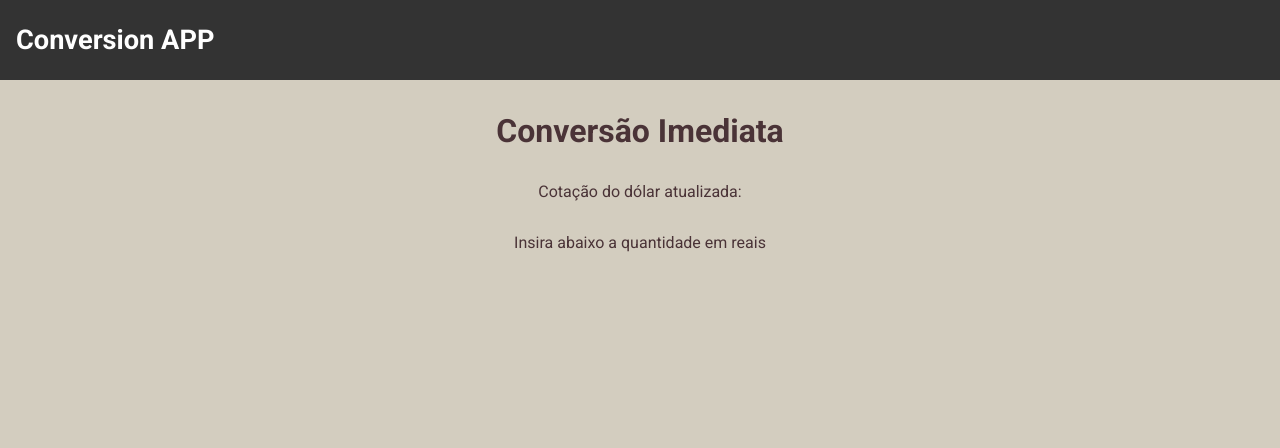
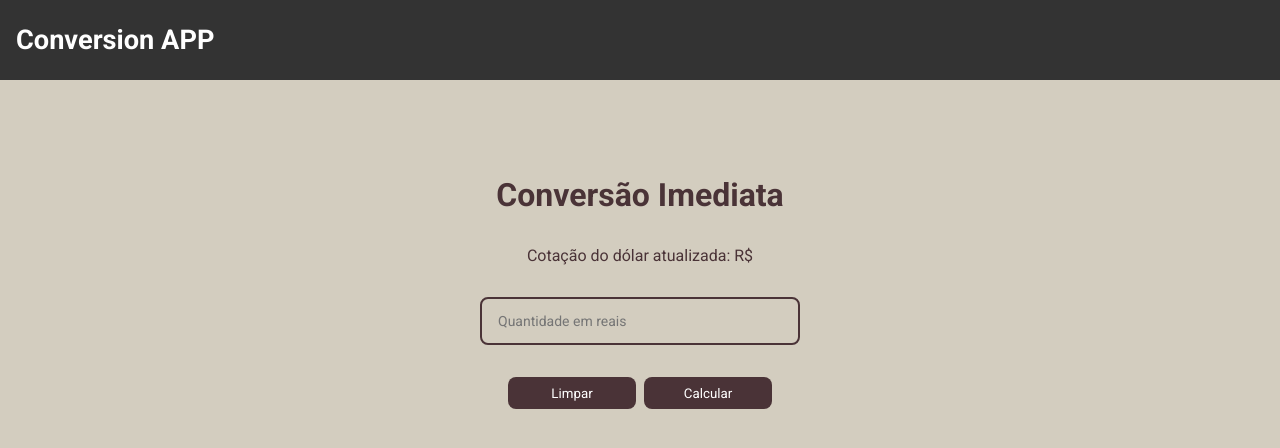
Before and after one commit to MariaEmiliaAlcantara/Conversion-App-Vue, a Vue app: page / in a window 1280 px wide. Shown: the top 448 px of the page. Built offline with nearby package versions, Linux system fonts and the light colour scheme; no server answers.

Commit message:
conversion component

```diff
--- a/src/components/Conversion.vue
+++ b/src/components/Conversion.vue
@@ -1,8 +1,26 @@
 <template>
   <main class="wrapper">
     <h3>Conversão Imediata</h3>
-    <p>Cotação do dólar atualizada: {{ conversion.ask }}</p>
-    <p>Insira abaixo a quantidade em reais</p>
+    <p>Cotação do dólar atualizada: R${{ conversion.ask }}</p>
+
+    <label>
+      <input
+        type="number"
+        placeholder="Quantidade em reais"
+        v-model="totalReais"
+        v-on:input="handleInputChange"
+      />
+    </label>
+
+    <div class="container-buttons">
+      <button v-on:click="handleCleanInput">Limpar</button>
+      <button v-on:click="handleCalculate">Calcular</button>
+    </div>
+
+    <p v-if="showParagraph">
+      Com R${{ totalReais.toFixed(2).replace(".", ",") }} é possível comprar
+      USD{{ totalDolars.toFixed(2).replace(".", ",") }}
+    </p>
   </main>
 </template>
 
@@ -13,7 +31,10 @@ export default {
   name: "Conversion-Vue",
   data() {
     return {
+      totalReais: "",
+      totalDolars: 0,
       conversion: {},
+      showParagraph: false,
     };
   },
   methods: {
@@ -23,19 +44,33 @@ export default {
       );
       this.conversion = response.data.USDBRL;
     },
+    handleCleanInput() {
+      this.showParagraph = false;
+      this.totalReais = "";
+    },
+    handleCalculate() {
+      this.showParagraph = true;
+      this.totalDolars = this.totalReais / this.conversion.ask;
+    },
+    handleInputChange() {
+      this.showParagraph = false;
+    },
   },
   beforeMount() {
     this.getConversion();
   },
+  watch: {},
 };
 </script>
 
 <style scoped>
 .wrapper {
+  height: 90vh;
   display: flex;
   flex-direction: column;
   align-items: center;
-  justify-content: center;
+  justify-content: start;
+  margin-top: 4rem;
   gap: 2rem;
   padding: 2rem 0;
   color: #4a3337;
@@ -44,4 +79,28 @@ export default {
 .wrapper h3 {
   font-size: 2rem;
 }
+
+.wrapper input {
+  background-color: transparent;
+  color: #4a3337;
+  border: 2px solid #4a3337;
+  border-radius: 8px;
+  padding: 0 1rem;
+  height: 3rem;
+  width: 20rem;
+  font-size: 0.875rem;
+}
+
+.container-buttons {
+  display: flex;
+  gap: 0.5rem;
+}
+.container-buttons button {
+  background-color: #4a3337;
+  color: white;
+  border: none;
+  border-radius: 8px;
+  height: 2rem;
+  width: 8rem;
+}
 </style>
```
